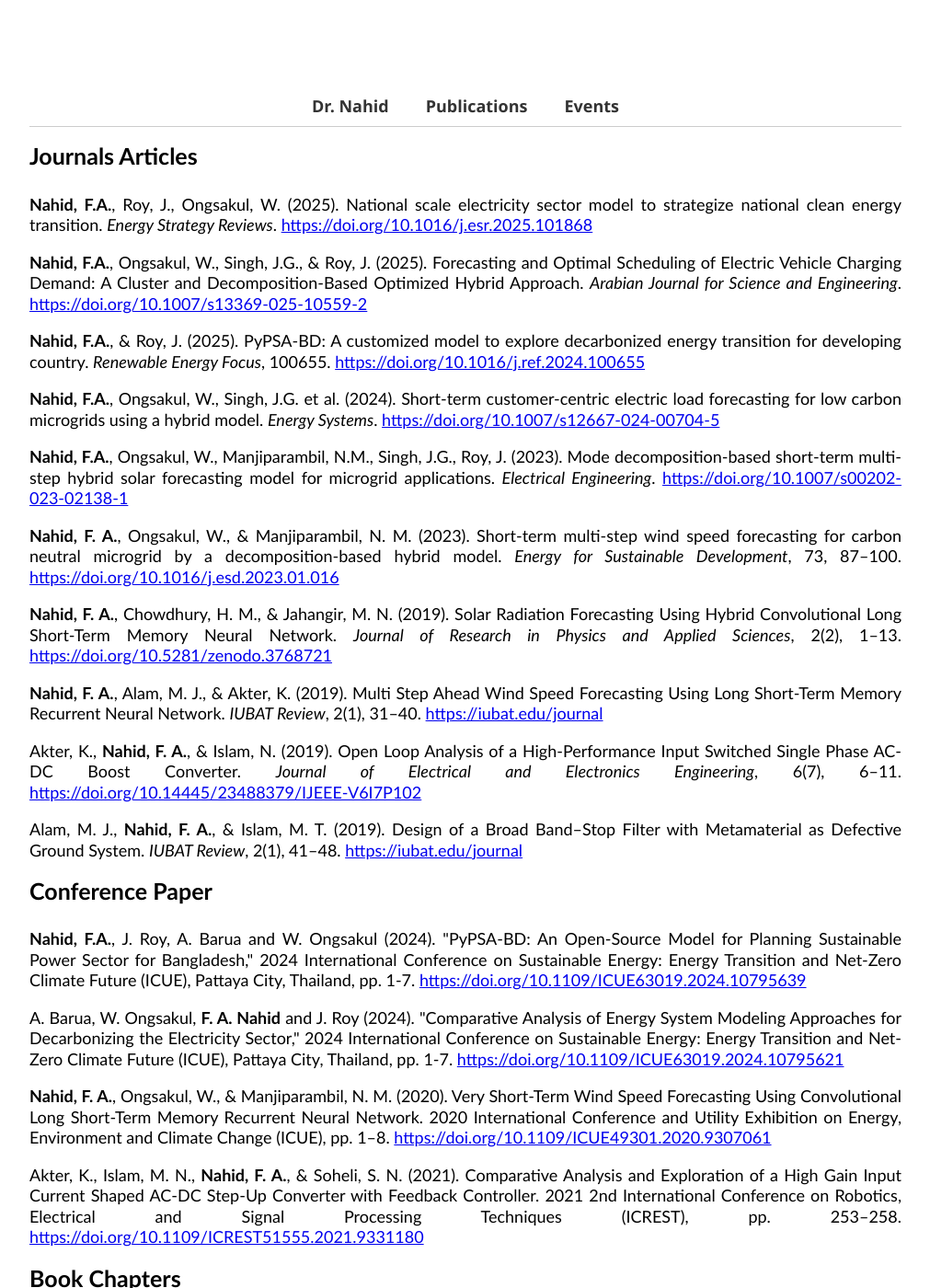
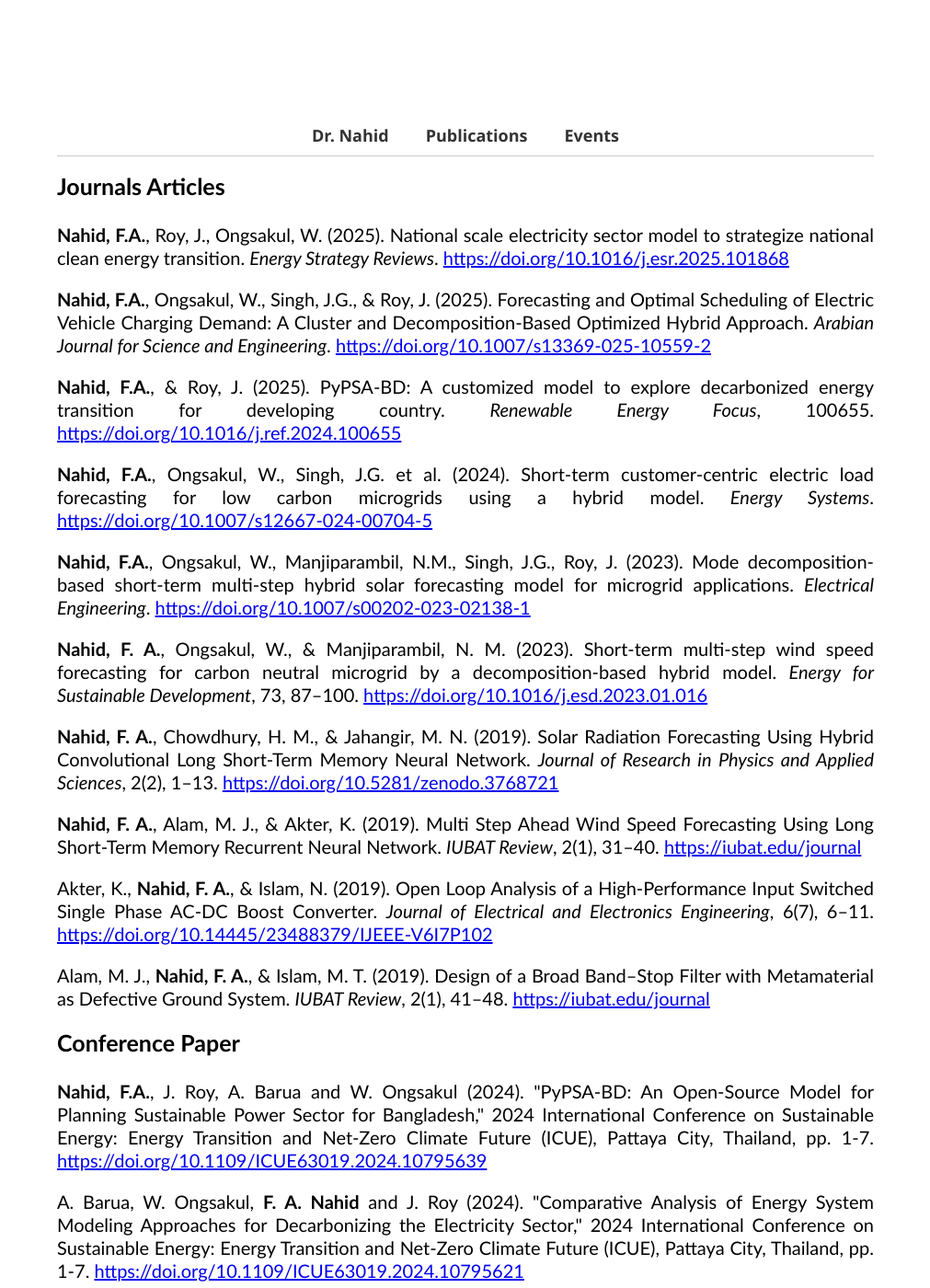
Before and after one commit to FiruzAhamed/firuzahamed.github.io, a Jekyll site: the page built from publications.md, in a window 1280 px wide and 1400 px high. Shown: the whole window at 92% size, without its empty margins (134-1145 px from the left). Built offline with Jekyll 4.4.1, drawn with Linux system fonts in a browser that asks for light colours.

Commit message:
Update style.css
Signed-off-by: Firuz Ahamed Nahid <122635742+FiruzAhamed@users.noreply.github.com>

```diff
--- a/assets/css/style.css
+++ b/assets/css/style.css
@@ -123,10 +123,10 @@ body {
 
 /* Publications page */
 body.publications {
-  font-size: 18px;
+  font-size: 20px;
   line-height: 1.25;
   text-align: justify;
-  padding: 70px 70px;
+  padding: 100px 100px;
   background-color: #ffffff;
 }
 
```
